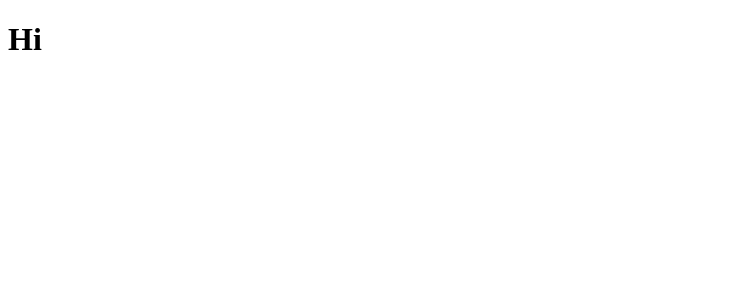
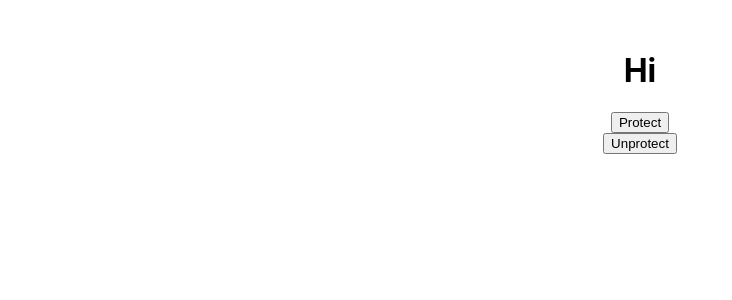
Before and after one commit to hyunjaesung/hooks_basic_nomadcoder, a React (Create React App) app in the folder hooks-basic/: page / in a window 1280 px wide. Shown: the top 300 px of the page, without its empty margins (0-732 px from the left). Built offline with nearby package versions, Linux system fonts and the light colour scheme.

Commit message:
useConfirm, usePreventLeave

```diff
--- a/hooks-basic/src/index.js
+++ b/hooks-basic/src/index.js
@@ -1,45 +1,25 @@
 import React, { useState, useEffect, useRef } from 'react';
 import ReactDOM from 'react-dom';
-//import './index.css';
+import './index.css';
 import * as serviceWorker from './serviceWorker';
 
-const useClick = (onClick) => {
-	const element = useRef();
-	// ref 만듬
-	useEffect(() => {
-		if (typeof onClick !== 'function') {
-			return;
-		}
-
-		// 마운트 완료, 업데이트시
-		if (element.current) {
-			//current 가 있는지 확인
-			element.current.addEventListener('click', onClick);
-			// 조건 만족하면 이벤트 부여, 함수연결
-		}
-
-		// 언마운트 할시
-		// componentWillUnmount일때 제거해줘야한다
-		// mount 아닌데도 이벤트 리스너 있는거 보기싫으니
-		return () => {
-			if (element.current) {
-				element.current.removeEventListener('click', onClick);
-			}
-		};
-	}, []);
-	// [] 를 넣어줬기때문에 처음 딱 한번 마운트 완료될때 실행된다
-	// 만약 안썼으면 업데이트 될때마다 이벤트 리스너 추가했을듯
-	return element;
+const usePreventLeave = () => {
+	const listener = (event) => {
+		event.preventDefault();
+		event.returnValue = ''; // 애가있어야지 크롬에서 작동이됨
+	};
+	const enablePrevent = () => window.addEventListener('beforeunload', listener);
+	//beforeunload 이벤트는 윈도우가 닫히기 전에 함수실행시킨다
+	const disablePrevent = () => window.removeEventListener('beforeunload', listener);
+	return { enablePrevent, disablePrevent };
 };
-
 const App = () => {
-	const sayHello = () => console.log('say hello');
-	const title = useClick(sayHello);
-	// title 에 ref 줌
+	const { enablePrevent, disablePrevent } = usePreventLeave();
 	return (
 		<div className="App">
-			<h1 ref={title}>Hi</h1>
-			{/* h1에 ref 연결해줌 */}
+			<h1>Hi</h1>
+			<button onClick={enablePrevent}>Protect</button>
+			<button onClick={disablePrevent}>Unprotect</button>
 		</div>
 	);
 };
```
